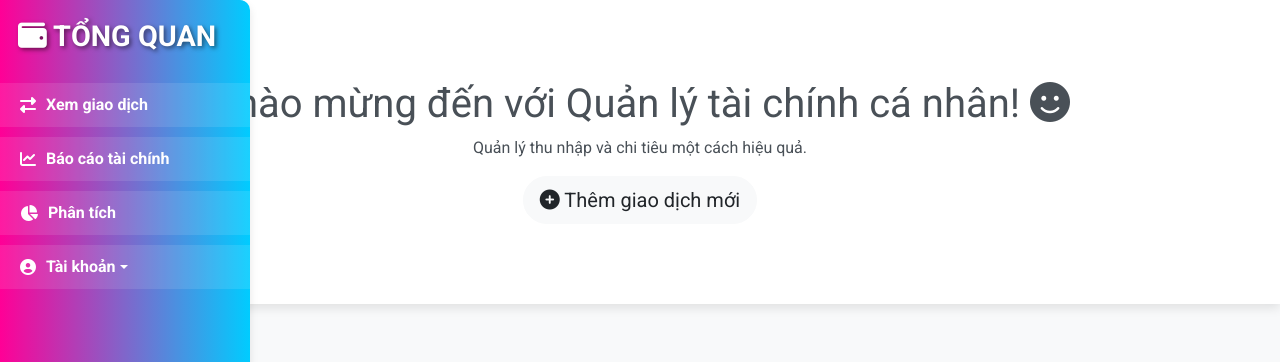
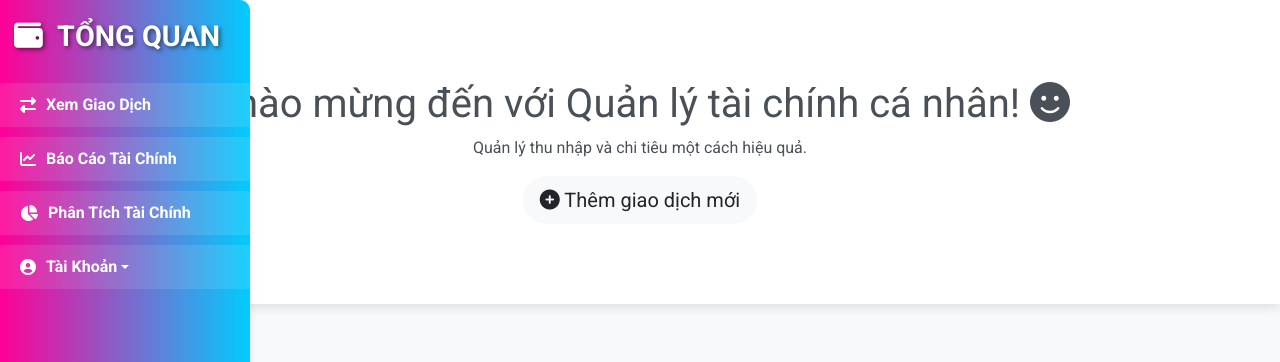
Before and after one commit to quytai0402/PythonNangCao, a Flask app: page / in a window 1280 px wide. Shown: the top 362 px of the page. Run offline with Flask 3, Linux system fonts and the light colour scheme; the visitor is signed in with stand-in values (Sample User, id 1); data that the repository does not hold is empty; some libraries are stand-ins or nearby versions.

Commit message:
Update index.html

```diff
--- a/templates/index.html
+++ b/templates/index.html
@@ -238,35 +238,34 @@
         <ul class="navbar-nav">
             <li class="navbar-brand">
                 <a href="/dashboard">
-                     <i class="fas fa-wallet"></i> TỔNG QUAN
+                    <i class="fas fa-wallet mr-2"></i> TỔNG QUAN
                 </a>
             </li>
             <li class="nav-item">
                 <a class="nav-link" href="/">
-                    <i class="fas fa-exchange-alt"></i> Xem giao dịch <!-- Moved icon before text -->
+                    <i class="fas fa-exchange-alt"></i> Xem Giao Dịch
                 </a>
             </li>
             <li class="nav-item">
                 <a class="nav-link" href="/report">
-                    <i class="fas fa-chart-line"></i> Báo cáo tài chính <!-- Moved icon before text -->
+                    <i class="fas fa-chart-line"></i> Báo Cáo Tài Chính
                 </a>
             </li>
             <li class="nav-item">
                 <a class="nav-link" href="/analysis">
-                    <i class="fas fa-chart-pie"></i> Phân tích <!-- Moved icon before text -->
+                    <i class="fas fa-chart-pie"></i> Phân Tích Tài Chính
                 </a>
             </li>
             <li class="nav-item dropdown">
-                <a class="nav-link dropdown-toggle" href="#" id="userDropdown" role="button" data-toggle="dropdown"
-                    aria-haspopup="true" aria-expanded="false">
-                    <i class="fas fa-user-circle"></i> Tài khoản <!-- Moved icon before text -->
+                <a class="nav-link dropdown-toggle" href="#" id="userDropdown" role="button" data-toggle="dropdown" aria-haspopup="true" aria-expanded="false">
+                    <i class="fas fa-user-circle"></i> Tài Khoản
                 </a>
                 <div class="dropdown-menu" aria-labelledby="userDropdown">
                     <a class="dropdown-item" href="/profile">
-                        <i class="fas fa-id-badge"></i> Hồ sơ <!-- Moved icon before text -->
+                        <i class="fas fa-id-badge"></i> Hồ Sơ
                     </a>
                     <a class="dropdown-item" href="/logout">
-                        <i class="fas fa-sign-out-alt"></i> Đăng xuất <!-- Moved icon before text -->
+                        <i class="fas fa-sign-out-alt"></i> Đăng Xuất
                     </a>
                 </div>
             </li>
```
